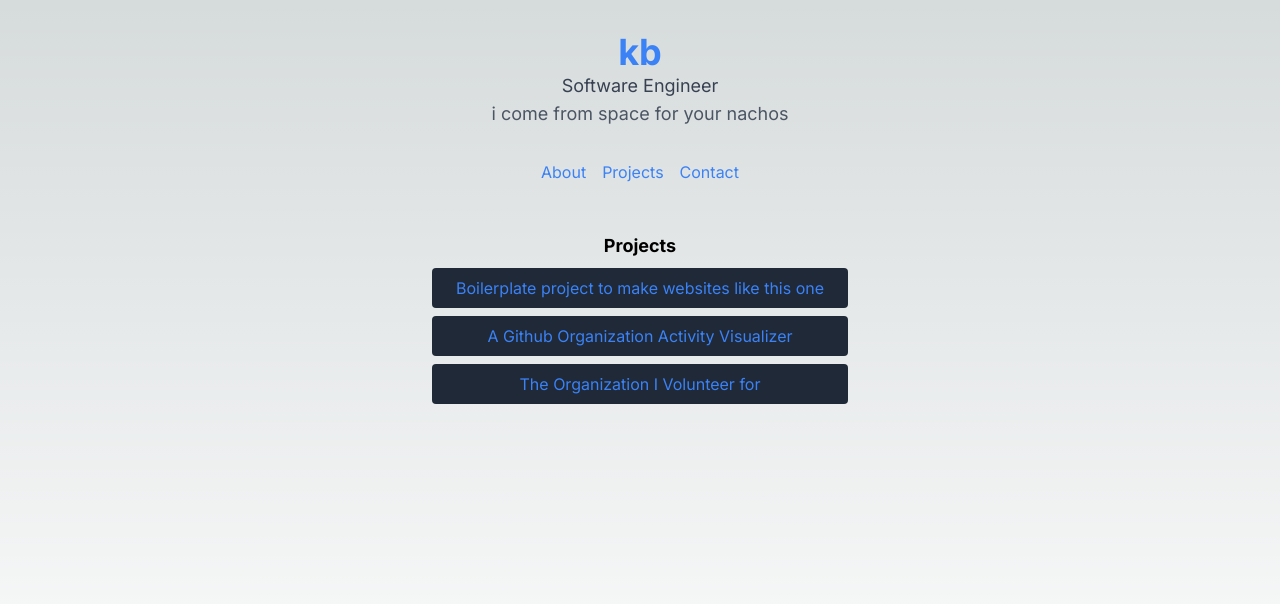
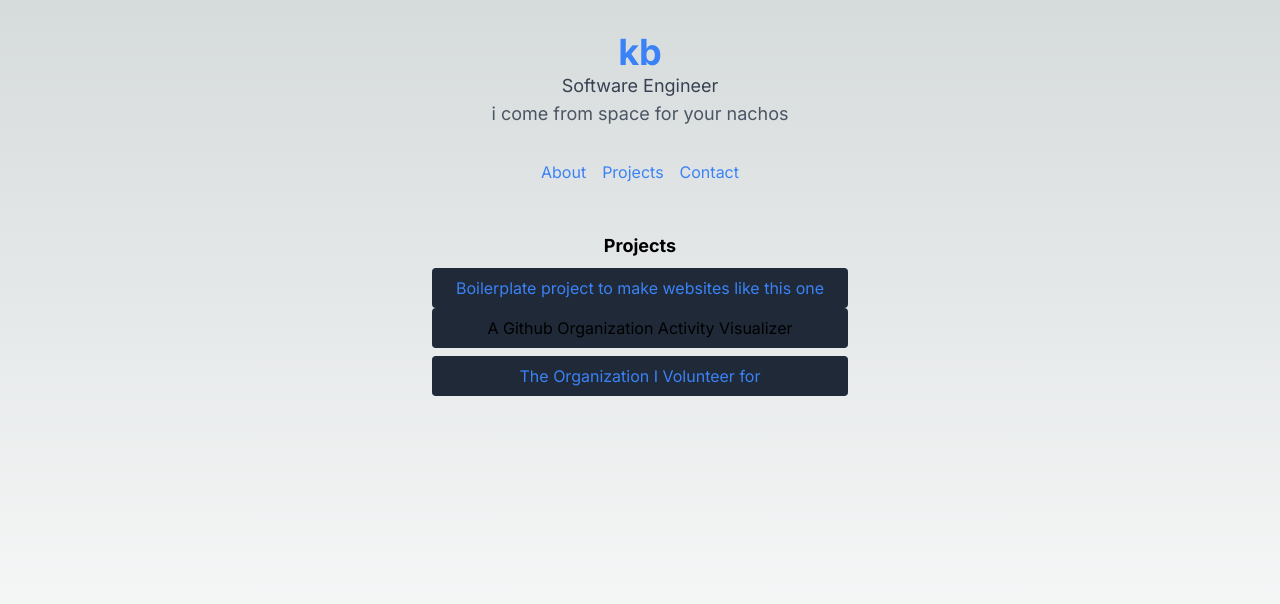
Before and after one commit to kbinreallife/kb.github.io, a Next.js app: page / in a window 1280 px wide. Both pictures are taken after a click on the link "Projects". Shown: the top 604 px of the page. Built offline with nearby package versions, Linux system fonts and the light colour scheme.

Commit message:
update link to visualizer

```diff
--- a/src/app/page.js
+++ b/src/app/page.js
@@ -108,7 +108,7 @@ export default function Home() {
                     Boilerplate project to make websites like this one
                   </div>
                 </a>
-                <a href="https://github.com/kbinreallife/github-pages-next-tailwind-boilerplate" className="block text-blue-500">
+                <a href="https://github.com/kbinreallife/kbinreallife-Github_Activity_Visualizer">
                   <div className="p-2 rounded bg-gray-800 hover:bg-gray-900">
                     A Github Organization Activity Visualizer
                   </div>
```
